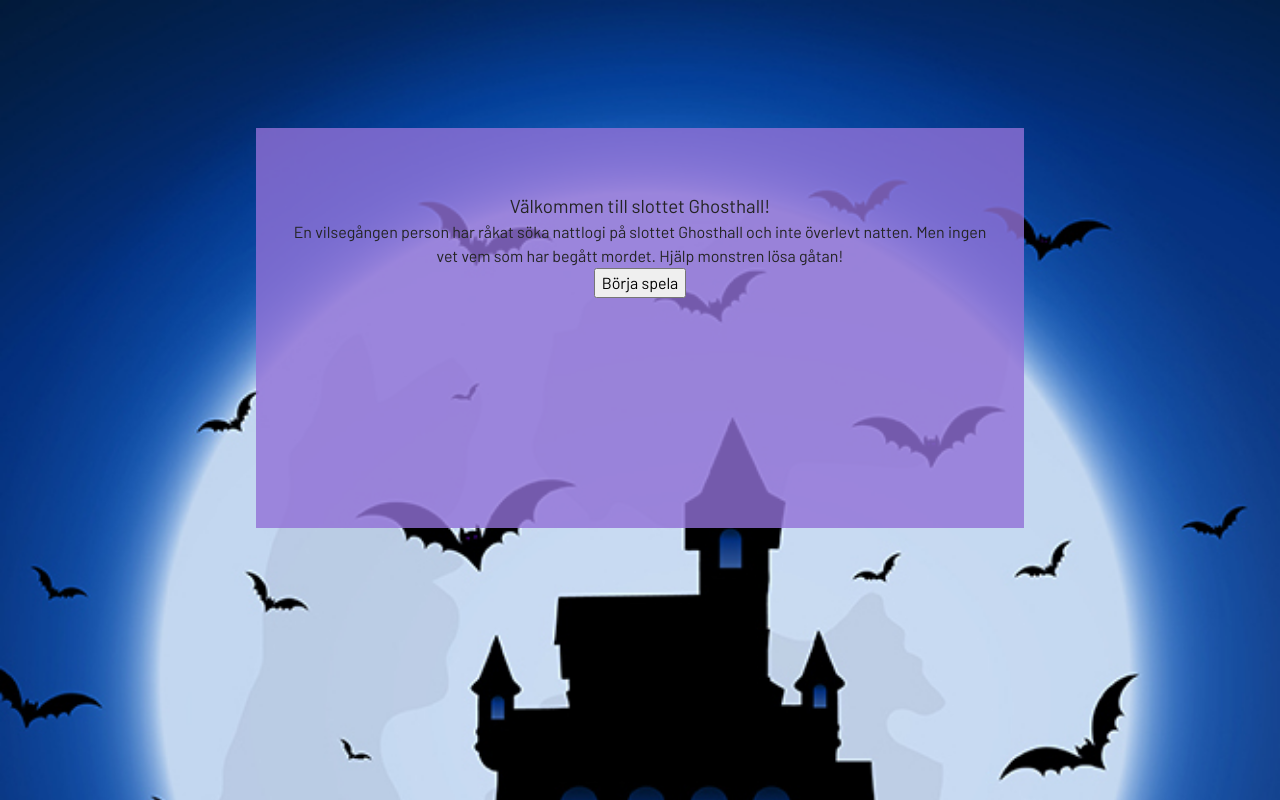
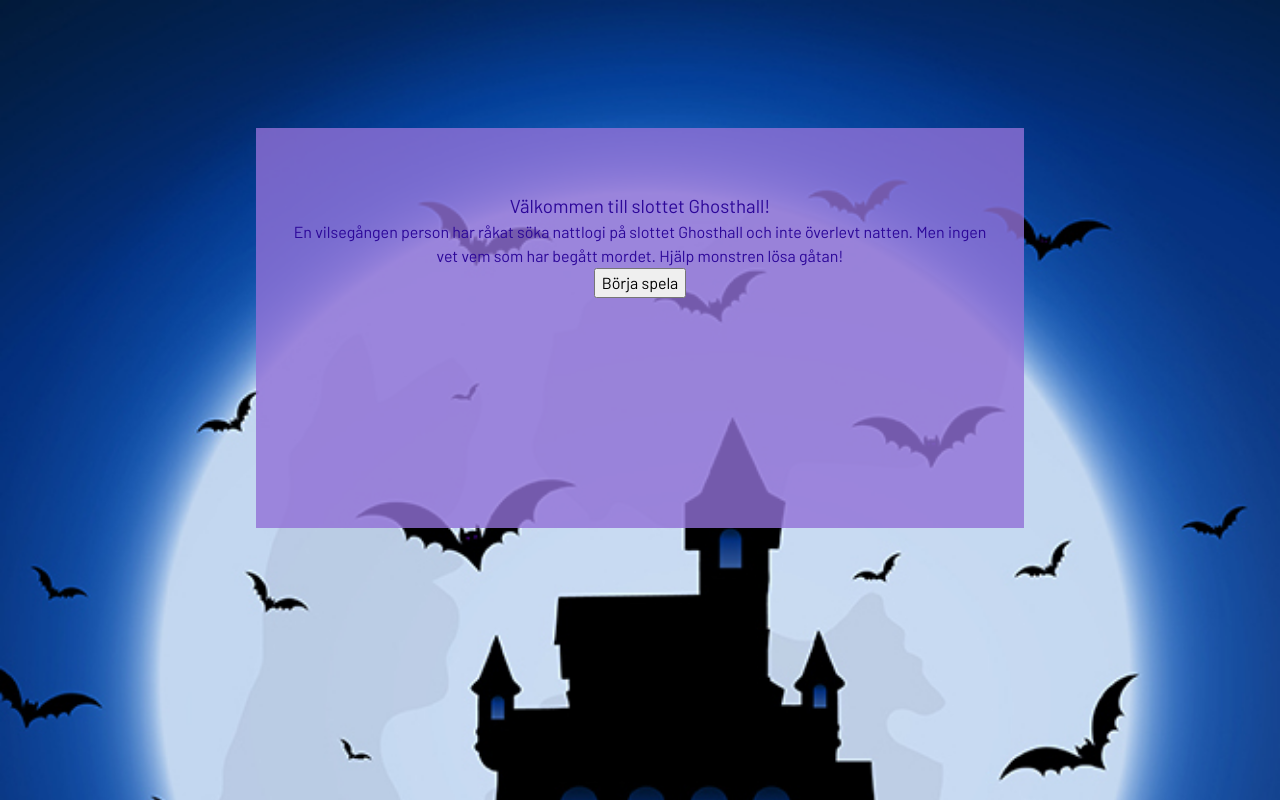
Before and after one commit to Medieinstitutet/fed22d-js-grundkurs-2-cluedo-MariaLBovin, a website built with Vite: page index.html in a window 1280 px wide. Both pictures are taken after a click on the button "Spökslottet Ghosthall". Built offline with nearby package versions, Linux system fonts and the light colour scheme.

Commit message:
textcolor fix

```diff
--- a/src/style/_mobile.scss
+++ b/src/style/_mobile.scss
@@ -132,7 +132,7 @@
     width: 60vw;
     margin-top: 10%;
     background-color: rgba($color: #9171d7, $alpha: 80%);
-    color: #242424;
+    color: #2c0799;
     text-align: center;
     padding: 5% 2%;
   }
@@ -170,7 +170,7 @@
 .selectionpage-ghost{
   background-color: #6f82ae;
   min-height: 100vh;
-  color:rgb(36, 36, 102)
+
 
 
 }
```
